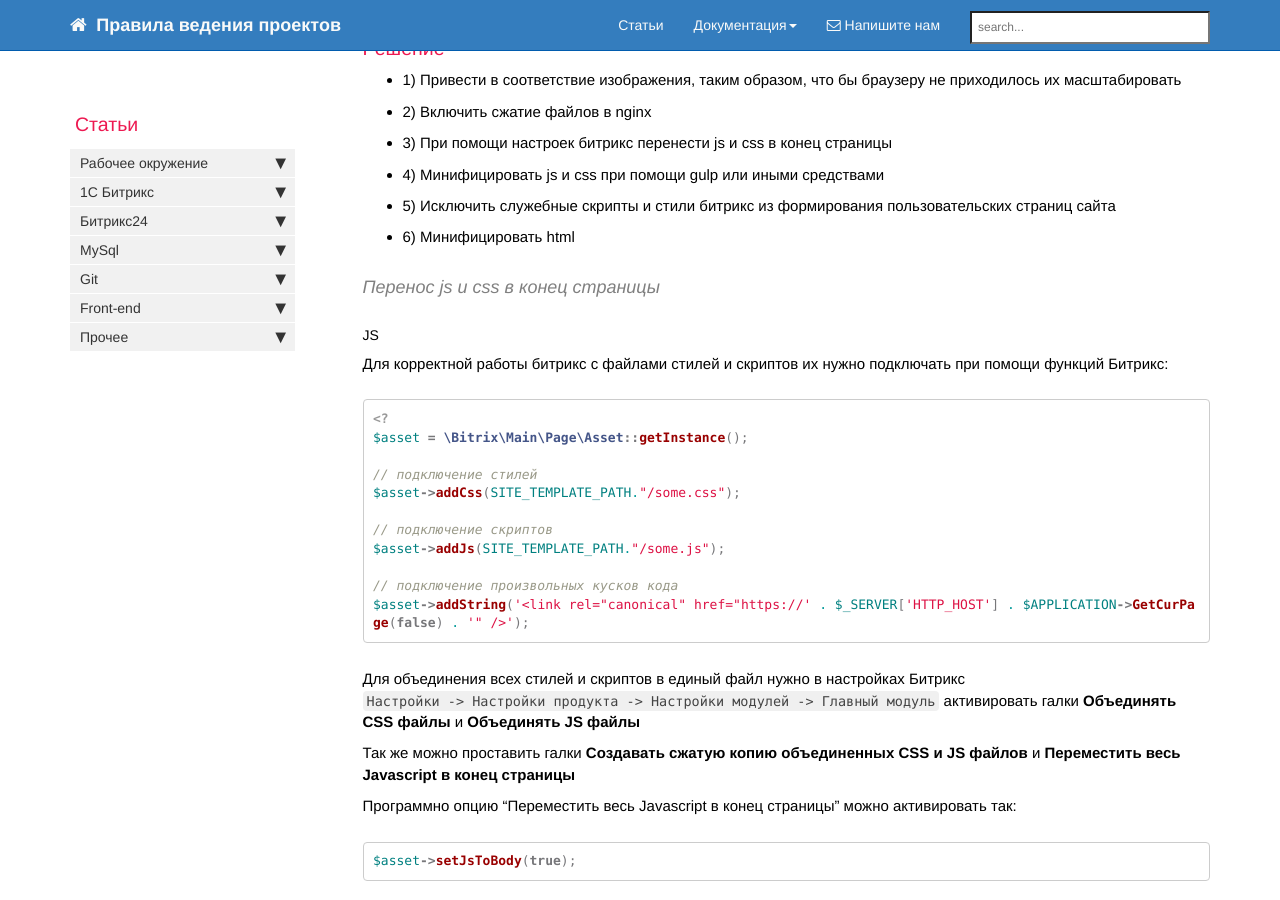
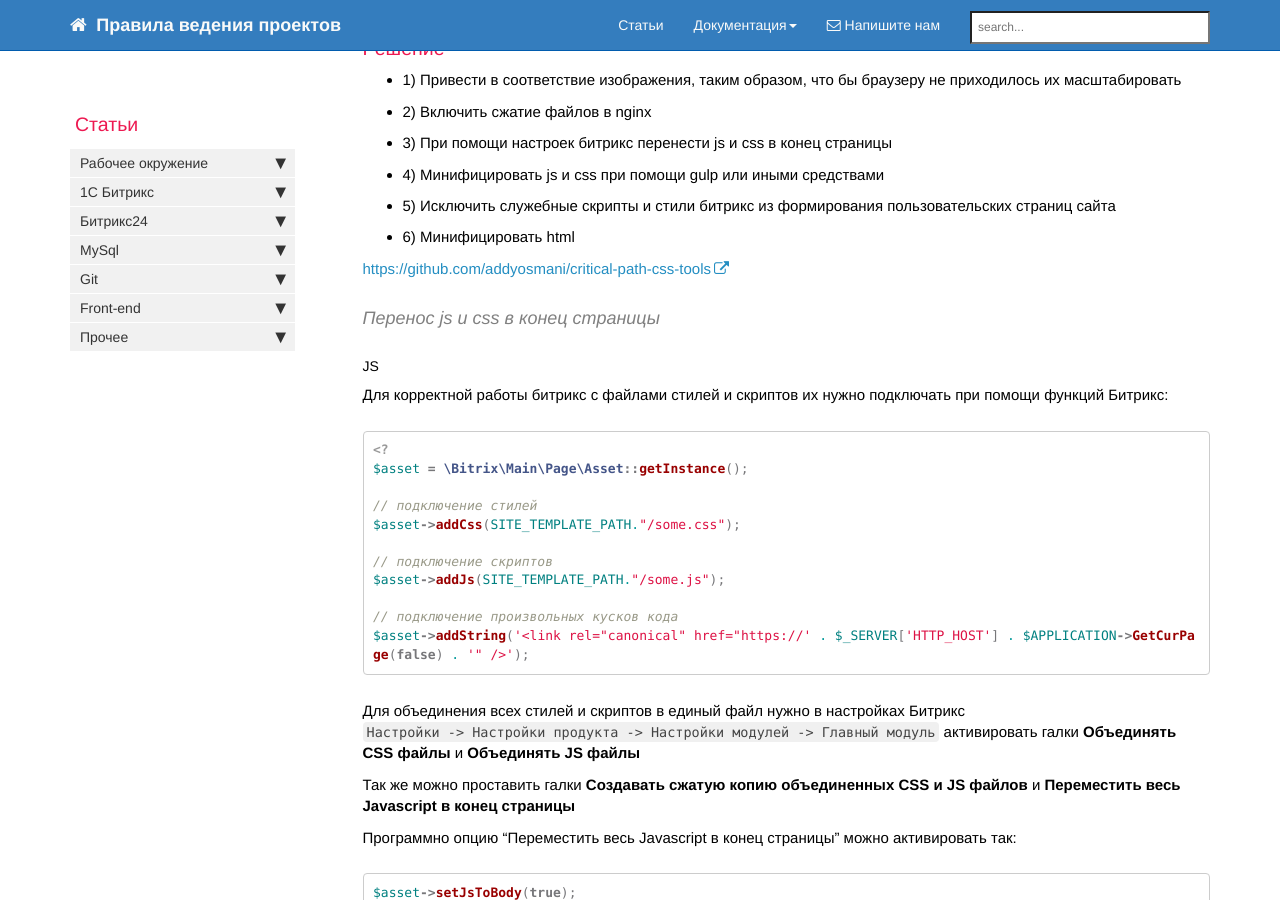
Before and after one commit to gdecider/gdecider.github.io, a Jekyll site: the page built from pages/articles/articles-bx-site-optimisation-for-google-pagespeed-insights.md, in a window 1280 px wide and 900 px high, scrolled down 331 px. Built offline with Jekyll 4.4.1, drawn with Linux system fonts in a browser that asks for light colours; nearby versions of some CDN libraries; comment, search, counter and statistics services are not loaded; some of the changed lines change nothing that is shown.

Commit message:
Update articles-bx-site-optimisation-for-google-pagespeed-insights.md

```diff
--- a/pages/articles/articles-bx-site-optimisation-for-google-pagespeed-insights.md
+++ b/pages/articles/articles-bx-site-optimisation-for-google-pagespeed-insights.md
@@ -20,6 +20,8 @@ toc: false
 * 4) Минифицировать js и css при помощи gulp или иными средствами
 * 5) Исключить служебные скрипты и стили битрикс из формирования пользовательских страниц сайта
 * 6) Минифицировать html
+
+[https://github.com/addyosmani/critical-path-css-tools](https://github.com/addyosmani/critical-path-css-tools)
 
 #### Перенос js и css в конец страницы
 
```
